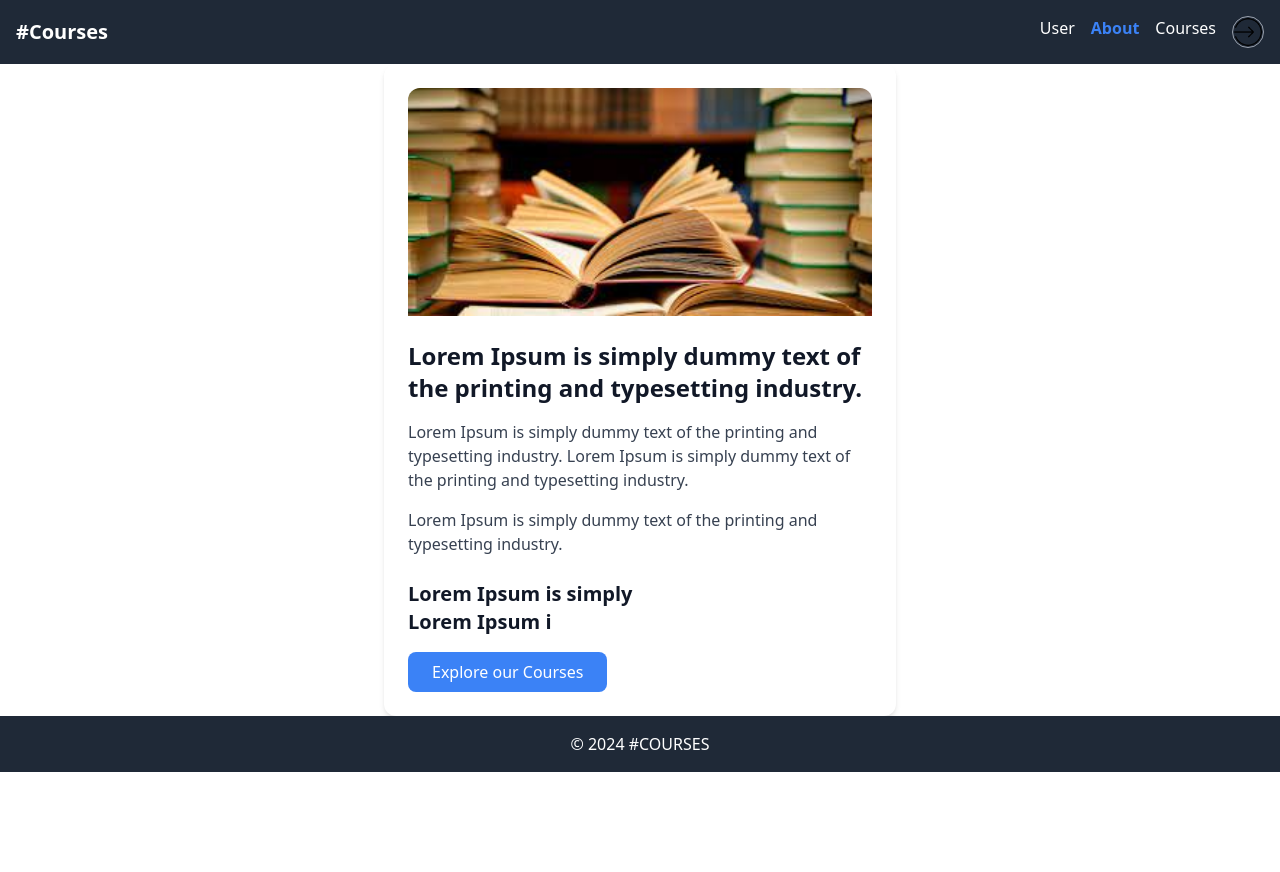
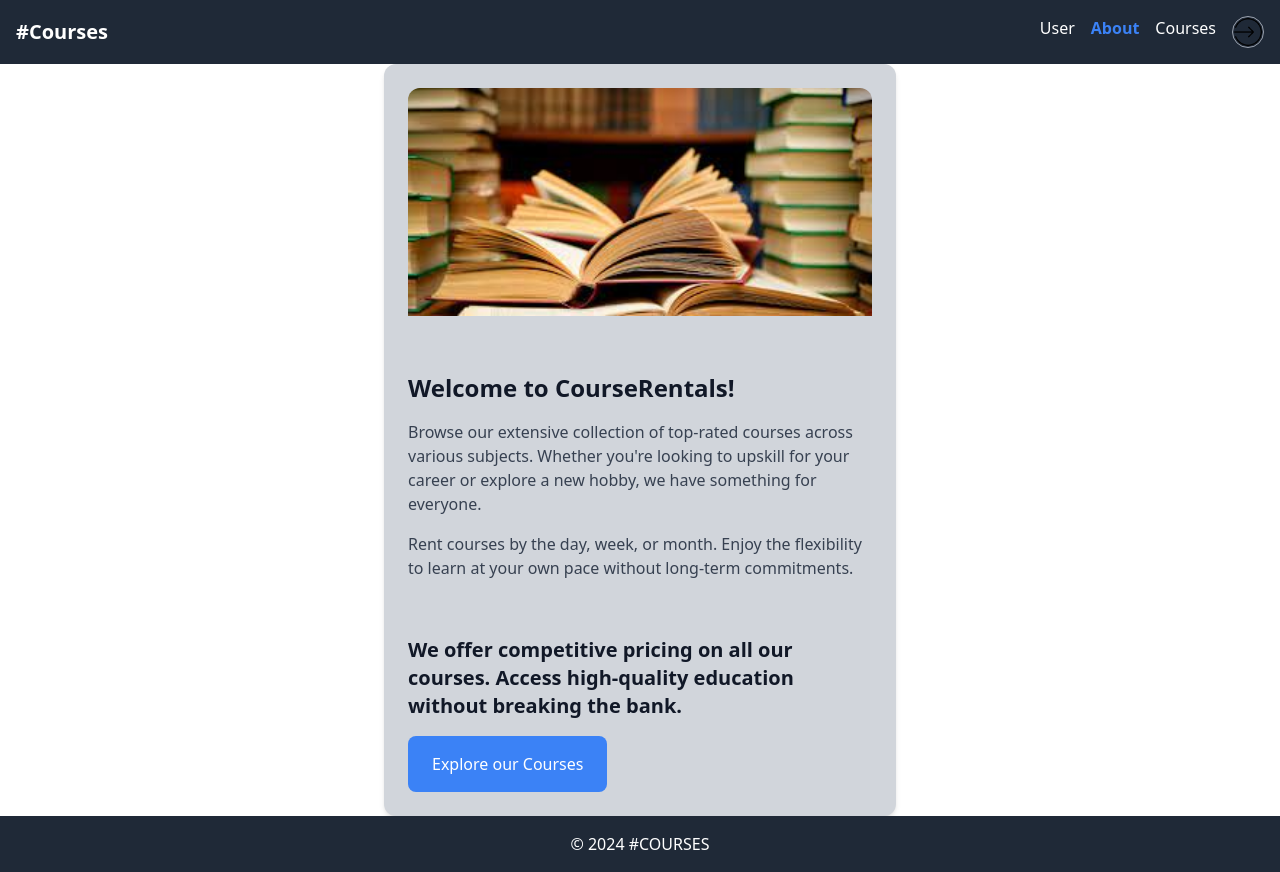
Before and after one commit to just-vicky/Rent-Courses, a React (Create React App) app: page /about in a window 1280 px wide. Before the commit the page ends 800 px from the top, so only its background shows below. Built offline with nearby package versions, Linux system fonts and the light colour scheme.

Commit message:
Add User Pricing page

```diff
--- a/src/App.js
+++ b/src/App.js
@@ -25,6 +25,7 @@ import UserCourseDetail, {
 } from "./pages/User/UserCourseDetail";
 import UserCourseInfo from "./pages/User/UserCourseInfo";
 import UserCoursePhotos from "./pages/User/UserCoursePhotos";
+import UserCoursePricing from "./pages/User/UserCoursePricing";
 
 import "./index.css";
 
@@ -63,7 +64,7 @@ const router = createBrowserRouter(
         />
         <Route path="courses/:id" element={<UserCourseDetail />} loader={userCourseDetailLoader}>
           <Route index element={<UserCourseInfo />} />
-          {/* <Route path="pricing" element={<UserCoursePricing />} /> */}
+          <Route path="pricing" element={<UserCoursePricing />} />
           <Route path="photos" element={<UserCoursePhotos />} />
         </Route>
       </Route>
--- a/src/pages/About.jsx
+++ b/src/pages/About.jsx
@@ -4,32 +4,32 @@ import { Link } from "react-router-dom";
 
 export default function About() {
   return (
-    <div className="max-w-lg mx-auto p-6 bg-white rounded-xl shadow-md space-y-6">
+    <div className="max-w-lg mx-auto p-6 bg-gray-300 rounded-xl shadow-md space-y-14 ">
       <img src={bgImg} alt="Background" className="w-full rounded-t-xl" />
       <div className="space-y-4">
         <h1 className="text-2xl font-bold text-gray-900">
-          Lorem Ipsum is simply dummy text of the printing and typesetting
-          industry.
+          Welcome to CourseRentals!
         </h1>
         <p className="text-gray-700">
-          Lorem Ipsum is simply dummy text of the printing and typesetting
-          industry. Lorem Ipsum is simply dummy text of the printing and
-          typesetting industry.
+          Browse our extensive collection of top-rated courses across various
+          subjects. Whether you're looking to upskill for your career or explore
+          a new hobby, we have something for everyone.
         </p>
         <p className="text-gray-700">
-          Lorem Ipsum is simply dummy text of the printing and typesetting
-          industry.
+          Rent courses by the day, week, or month. Enjoy the flexibility to
+          learn at your own pace without long-term commitments.
         </p>
       </div>
-      <div className="mt-6">
+      <div className="mt-6 ">
         <h2 className="text-xl font-semibold text-gray-900">
-          Lorem Ipsum is simply
+          We offer competitive pricing on all our courses. Access high-quality
+          education without breaking the bank.
           <br />
-          Lorem Ipsum i
+
         </h2>
         <Link
           to="/courses"
-          className="inline-block mt-4 px-6 py-2 bg-blue-500 text-white font-medium text-center rounded-lg hover:bg-blue-700 transition duration-300"
+          className="inline-block mt-4 px-6 py-4 bg-blue-500 text-white font-medium text-center rounded-lg hover:bg-blue-700 transition duration-300"
         >
           Explore our Courses
         </Link>
--- a/src/pages/Courses/CourseDetail.jsx
+++ b/src/pages/Courses/CourseDetail.jsx
@@ -14,7 +14,7 @@ export default function CourseDetail() {
   const type = location.state?.type || "all";
 
   return (
-    <div className="p-6">
+    <div className="p-6 pb-48">
     <Link
         to={`..${search}`}
         relative="path"
--- a/src/pages/Courses/Courses.jsx
+++ b/src/pages/Courses/Courses.jsx
@@ -100,7 +100,7 @@ export default function Courses() {
 
   return (
     <div>
-      <h1 className="text-2xl font-bold mb-4">Explore our courses</h1>
+      <h1 className="text-2xl font-bold mb-4 ">Explore our courses</h1>
       <Suspense
         fallback={
           <div class="w-full gap-x-2 flex justify-center items-center">
--- a/src/pages/User/Income.jsx
+++ b/src/pages/User/Income.jsx
@@ -9,7 +9,7 @@ export default function Income() {
 
         <div className="bg-white p-6 rounded-lg shadow-md">
           <h2 className="text-xl font-semibold mb-4">Income Summary</h2>
-          <p className="text-2xl font-bold text-green-500">$12,345</p>
+          <p className="text-2xl font-bold text-green-500">Rs. 12,345</p>
           <p className="text-gray-700">Total income for this month</p>
         </div>
 
@@ -18,13 +18,13 @@ export default function Income() {
           <h2 className="text-xl font-semibold mb-4">Income Sources</h2>
           <ul className="list-disc pl-5">
             <li className="mb-2">
-              <span className="font-bold text-gray-700">Product Sales:</span> $8,000
+              <span className="font-bold text-gray-700">Product Sales:</span> Rs. 8,000
             </li>
             <li className="mb-2">
-              <span className="font-bold text-gray-700">Consulting Services:</span> $3,000
+              <span className="font-bold text-gray-700">Consulting Services:</span> Rs. 3,000
             </li>
             <li>
-              <span className="font-bold text-gray-700">Affiliate Marketing:</span> $1,345
+              <span className="font-bold text-gray-700">Affiliate Marketing:</span> Rs. 1,345
             </li>
           </ul>
         </div>
--- a/src/pages/User/UserCourseDetail.jsx
+++ b/src/pages/User/UserCourseDetail.jsx
@@ -40,7 +40,7 @@ export default function UserCourseDetail() {
 
             <h3 className="text-5xl  font-bold mt-2">{currentCourse.name}</h3>
             <h4 className="text-3xl text-gray-500 mt-1">
-              ${currentCourse.price}/day
+              Rs. {currentCourse.price}/day
             </h4>
           </div>
         </div>
--- /dev/null
+++ b/src/pages/User/UserCoursePricing.jsx
@@ -0,0 +1,10 @@
+import React from "react";
+import { useOutletContext } from "react-router-dom";
+
+export default function UserCoursePricing() {
+  const {currentCourse} = useOutletContext()
+  console.log(currentCourse.id)
+  return (
+    <h3 >Rs.{currentCourse.price}<span>/day</span></h3>
+  )
+}
--- a/src/pages/User/UserCourses.jsx
+++ b/src/pages/User/UserCourses.jsx
@@ -20,7 +20,7 @@ export default function UserCourses() {
           />
           <div>
             <h3 className="text-lg font-semibold">{course.name}</h3>
-            <p className="text-gray-600">${course.price}/day</p>
+            <p className="text-gray-600">Rs. {course.price}/day</p>
           </div>
         </div>
       </Link>
```
